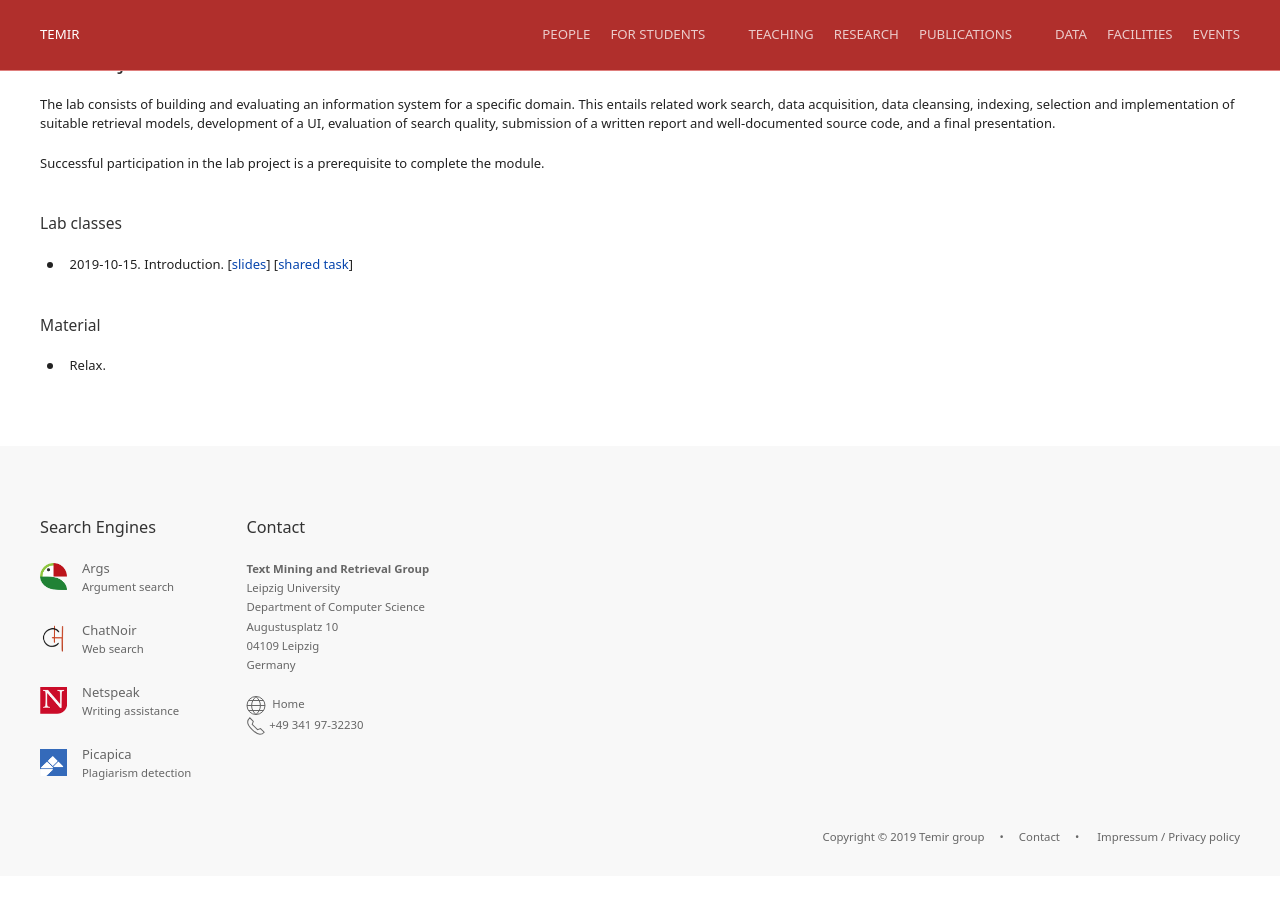
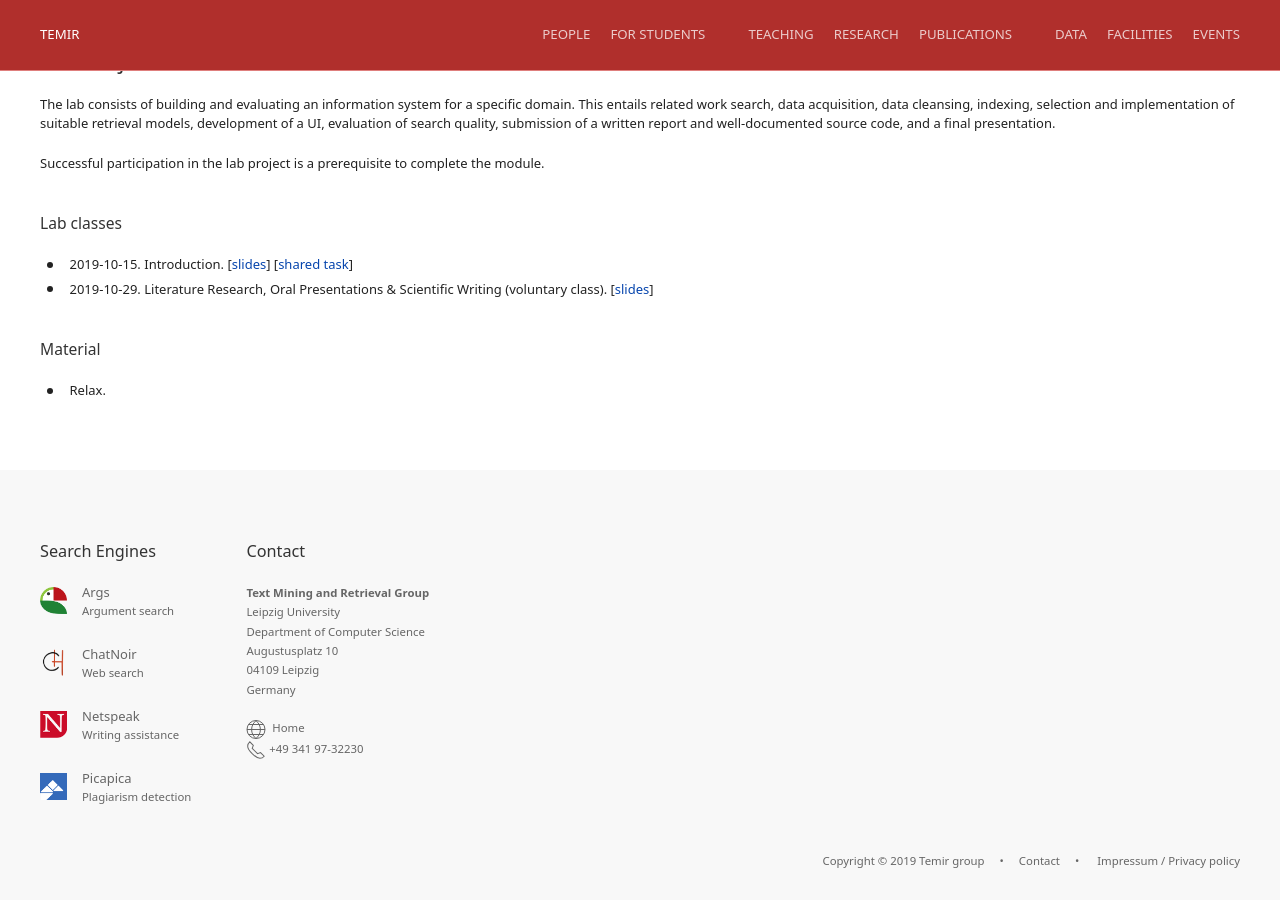
Before and after one commit to temir-org/temir-org.github.io, a Jekyll site: the page built from teaching/information-retrieval.html, in a window 1280 px wide and 900 px high, scrolled down 1118 px. Built offline with Jekyll 4.4.1, drawn with Linux system fonts in a browser that asks for light colours; before the commit the page ends 1994 px from its top, so only the background shows below that.

Commit message:
Added 2019-10-29 class to information retrieval

```diff
--- a/teaching/information-retrieval.html
+++ b/teaching/information-retrieval.html
@@ -172,6 +172,10 @@ description: Course page of Information Retrieval
 			    [<a href="tunit-en-information-retrieval-intro.pdf">slides</a>]
 				[<a href="https://touche.webis.de">shared task</a>]
 			</li>
+			<li>2019-10-29. Literature Research, Oral Presentations & Scientific Writing (voluntary class).
+			    [<a href="part-en-scientific-toolbox.pdf">slides</a>]
+
+			</li>
 		</ul>
 		<h3>Material</h3>
 		<ul class="uk-list uk-list-bullet">
```
Also changed, not shown: 1 other file.
